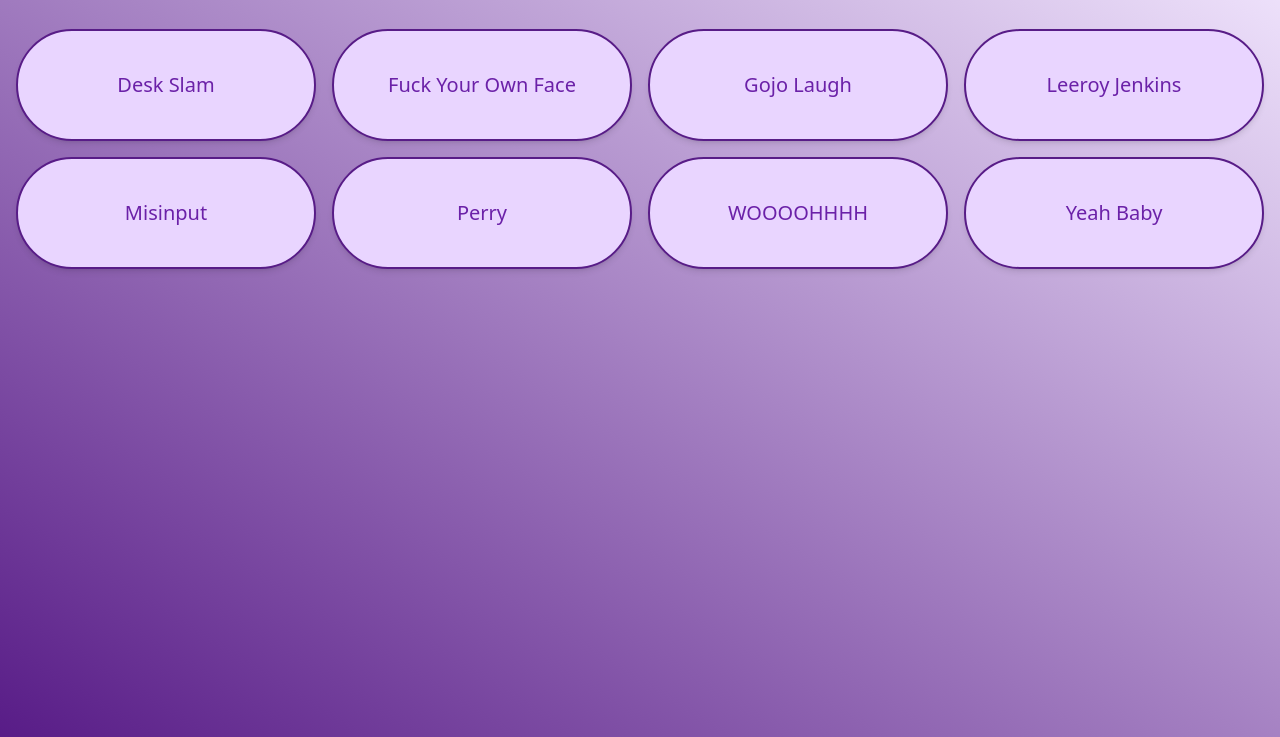
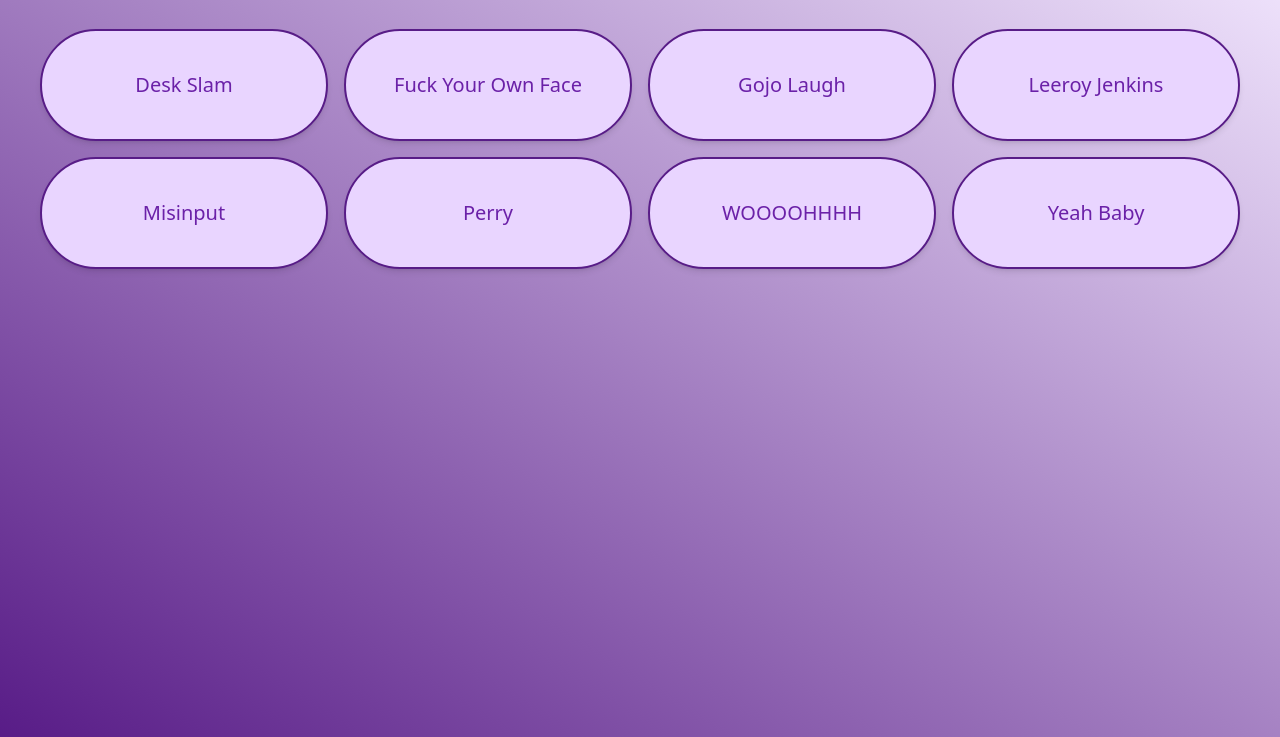
Before and after one commit to MindClaw332/soundboard, a plain HTML site: page index.html in a window 1280 px wide. Shown: the part 63-800 px from the top of the page. Drawn offline with nearby package versions, Linux system fonts and the light colour scheme.

Commit message:
added thsi yesterday

```diff
--- a/index.html
+++ b/index.html
@@ -9,15 +9,15 @@
 <body class=" bg-gradient-to-bl from-purple-100 to-purple-900 bg-cover bg-no-repeat bg-fixed">
 
     <h1 class="flex justify-center m-8 text-xl font-extrabold underline underline-offset-2 decoration-2"> SOUNDBOARD</h1>
-    <div class="grid grid-cols-4 gap-4 m-4">
-        <button class="button text-xl border-purple-900 border-2 w:10 h:10 rounded-full bg-purple-200 text-purple-800 p-10  shadow-md grow-0 hover:bg-purple-100 hover:text-purple-400 capitalize " onclick="Playsound('desk_slam')">desk slam</button>
-        <button class="button text-xl border-purple-900 border-2 w:10 h:10 rounded-full bg-purple-200 text-purple-800 p-10  shadow-md grow-0 hover:bg-purple-100 hover:text-purple-400 capitalize " onclick="Playsound('Fuck_your_own_face')">fuck your own face</button>
-        <button class="button text-xl border-purple-900 border-2 w:10 h:10 rounded-full bg-purple-200 text-purple-800 p-10  shadow-md grow-0 hover:bg-purple-100 hover:text-purple-400 capitalize " onclick="Playsound('gojo_laugh')">gojo laugh</button>
-        <button class="button text-xl border-purple-900 border-2 w:10 h:10 rounded-full bg-purple-200 text-purple-800 p-10  shadow-md grow-0 hover:bg-purple-100 hover:text-purple-400 capitalize " onclick="Playsound('leeroy_jenkins')">leeroy jenkins</button>
-        <button class="button text-xl border-purple-900 border-2 w:10 h:10 rounded-full bg-purple-200 text-purple-800 p-10  shadow-md grow-0 hover:bg-purple-100 hover:text-purple-400 capitalize " onclick="Playsound('misinput')">misinput</button>
-        <button class="button text-xl border-purple-900 border-2 w:10 h:10 rounded-full bg-purple-200 text-purple-800 p-10  shadow-md grow-0 hover:bg-purple-100 hover:text-purple-400 capitalize " onclick="Playsound('perry')">perry</button>
-        <button class="button text-xl border-purple-900 border-2 w:10 h:10 rounded-full bg-purple-200 text-purple-800 p-10  shadow-md grow-0 hover:bg-purple-100 hover:text-purple-400 capitalize " onclick="Playsound('WOOOOHHHH')">WOOOOHHHH</button>
-        <button class="button text-xl border-purple-900 border-2 w:10 h:10 rounded-full bg-purple-200 text-purple-800 p-10  shadow-md grow-0 hover:bg-purple-100 hover:text-purple-400 capitalize " onclick="Playsound('yeah_baby')">yeah baby</button>
+    <div class="grid grid-cols-4 gap-4 m-4 mx-10">
+        <button class="button text-xl border-purple-900 border-2 rounded-full bg-purple-200 text-purple-800 p-10  shadow-md grow-0 hover:bg-purple-100 hover:text-purple-400 capitalize " onclick="Playsound('desk_slam')">desk slam</button>
+        <button class="button text-xl border-purple-900 border-2 rounded-full bg-purple-200 text-purple-800 p-10  shadow-md grow-0 hover:bg-purple-100 hover:text-purple-400 capitalize " onclick="Playsound('Fuck_your_own_face')">fuck your own face</button>
+        <button class="button text-xl border-purple-900 border-2 rounded-full bg-purple-200 text-purple-800 p-10  shadow-md grow-0 hover:bg-purple-100 hover:text-purple-400 capitalize " onclick="Playsound('gojo_laugh')">gojo laugh</button>
+        <button class="button text-xl border-purple-900 border-2 rounded-full bg-purple-200 text-purple-800 p-10  shadow-md grow-0 hover:bg-purple-100 hover:text-purple-400 capitalize " onclick="Playsound('leeroy_jenkins')">leeroy jenkins</button>
+        <button class="button text-xl border-purple-900 border-2 rounded-full bg-purple-200 text-purple-800 p-10  shadow-md grow-0 hover:bg-purple-100 hover:text-purple-400 capitalize " onclick="Playsound('misinput')">misinput</button>
+        <button class="button text-xl border-purple-900 border-2 rounded-full bg-purple-200 text-purple-800 p-10  shadow-md grow-0 hover:bg-purple-100 hover:text-purple-400 capitalize " onclick="Playsound('perry')">perry</button>
+        <button class="button text-xl border-purple-900 border-2 rounded-full bg-purple-200 text-purple-800 p-10  shadow-md grow-0 hover:bg-purple-100 hover:text-purple-400 capitalize " onclick="Playsound('WOOOOHHHH')">WOOOOHHHH</button>
+        <button class="button text-xl border-purple-900 border-2 rounded-full bg-purple-200 text-purple-800 p-10  shadow-md grow-0 hover:bg-purple-100 hover:text-purple-400 capitalize " onclick="Playsound('yeah_baby')">yeah baby</button>
     </div>
 
 
```
